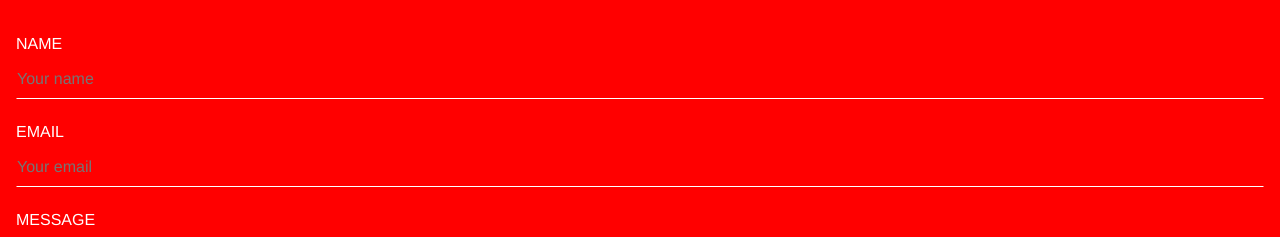
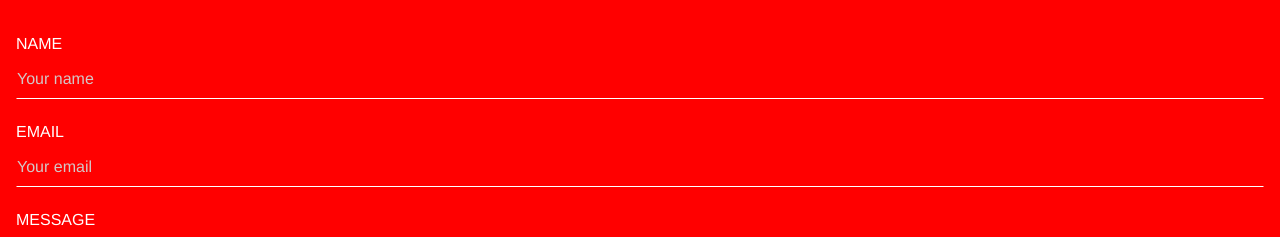
Before and after one commit to Eddye21/landing-swiss, a plain HTML site: page index.html in a window 1280 px wide. Shown: the part 3745-3982 px from the top of the page. Drawn offline with Linux system fonts and the light colour scheme.

Commit message:
solve bug

```diff
--- a/style.css
+++ b/style.css
@@ -283,6 +283,12 @@ h3{
     border-bottom: 1px solid black;
 }
 
+#name::placeholder, #email::placeholder, #message::placeholder {
+    color: #d4c6c6;
+    opacity: 1;
+}
+
+
 /* inputs */
 
 .box-button{
```
